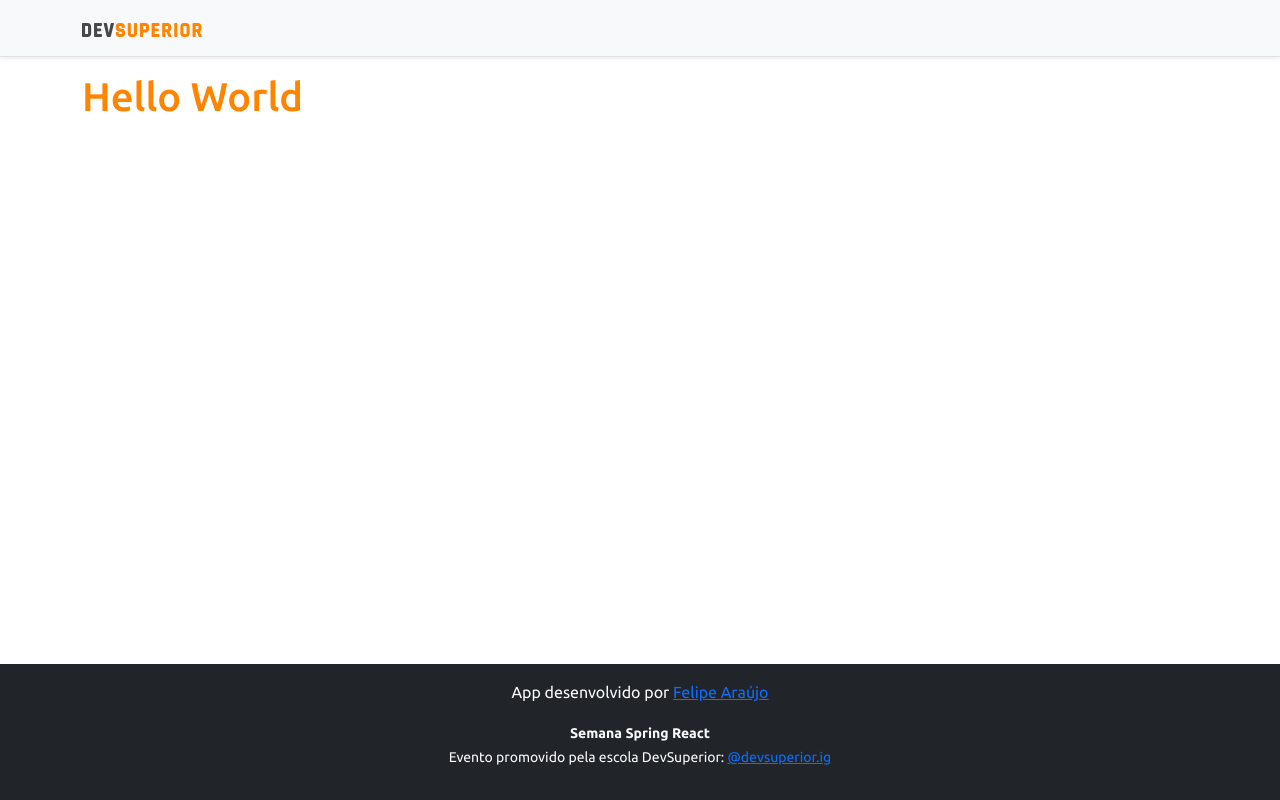
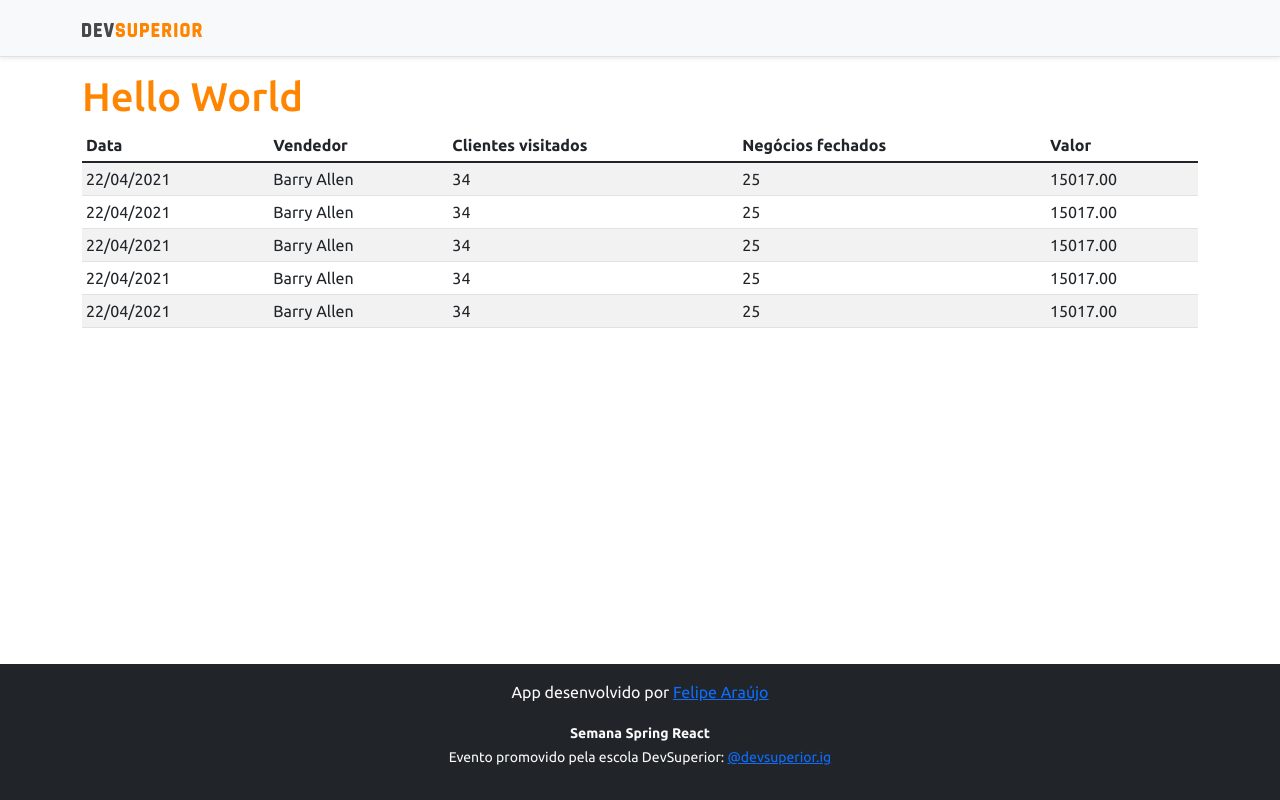
Before and after one commit to felipebma/sds4, a React (Create React App) app in the folder frontend/: page / in a window 1280 px wide. Built offline with nearby package versions, Linux system fonts and the light colour scheme.

Commit message:
Add datatable component

```diff
--- a/frontend/src/App.tsx
+++ b/frontend/src/App.tsx
@@ -1,3 +1,4 @@
+import DataTable from "components/DataTable";
 import Footer from "components/Footer";
 import NavBar from "components/NavBar";
 
@@ -7,6 +8,7 @@ function App() {
       <NavBar />
       <div className="container">
         <h1 className="text-primary">Hello World</h1>
+        <DataTable />
       </div>
       <Footer />
     </>
--- /dev/null
+++ b/frontend/src/components/DataTable/index.tsx
@@ -0,0 +1,56 @@
+function DataTable() {
+  return (
+    <div className="table-responsive">
+      <table className="table table-striped table-sm">
+        <thead>
+          <tr>
+            <th>Data</th>
+            <th>Vendedor</th>
+            <th>Clientes visitados</th>
+            <th>Negócios fechados</th>
+            <th>Valor</th>
+          </tr>
+        </thead>
+        <tbody>
+          <tr>
+            <td>22/04/2021</td>
+            <td>Barry Allen</td>
+            <td>34</td>
+            <td>25</td>
+            <td>15017.00</td>
+          </tr>
+          <tr>
+            <td>22/04/2021</td>
+            <td>Barry Allen</td>
+            <td>34</td>
+            <td>25</td>
+            <td>15017.00</td>
+          </tr>
+          <tr>
+            <td>22/04/2021</td>
+            <td>Barry Allen</td>
+            <td>34</td>
+            <td>25</td>
+            <td>15017.00</td>
+          </tr>
+          <tr>
+            <td>22/04/2021</td>
+            <td>Barry Allen</td>
+            <td>34</td>
+            <td>25</td>
+            <td>15017.00</td>
+          </tr>
+          <tr>
+            <td>22/04/2021</td>
+            <td>Barry Allen</td>
+            <td>34</td>
+            <td>25</td>
+            <td>15017.00</td>
+          </tr>
+        </tbody>
+      </table>
+    </div>
+  );
+}
+
+export default DataTable;
```
